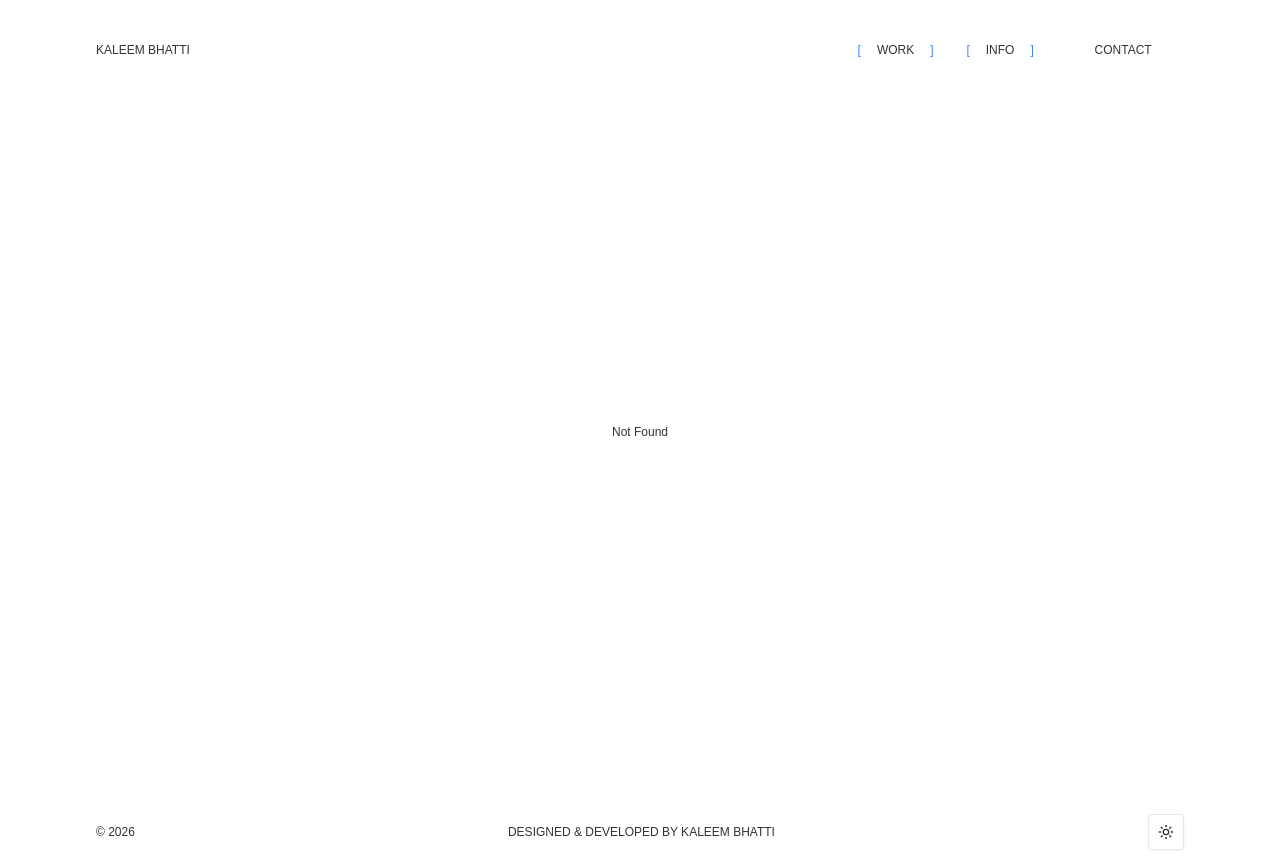
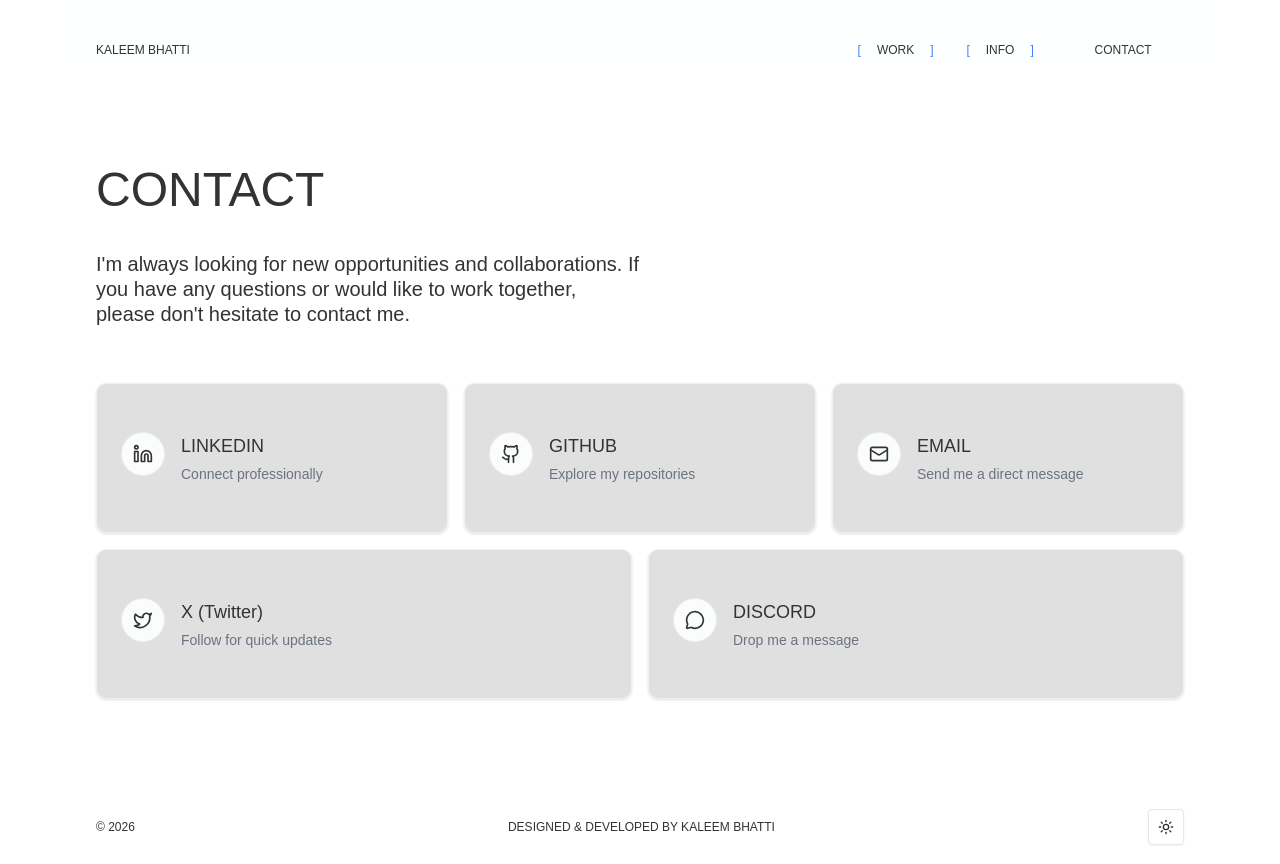
Before and after one commit to webdevkaleem/portfolio, a Next.js app: page /contact in a window 1280 px wide. Before the commit this address had no page. Built offline with nearby package versions, Linux system fonts and the light colour scheme; a web font is replaced by a local one.

Commit message:
feat: created a basic contact me page

```diff
--- /dev/null
+++ b/app/contact/page.tsx
@@ -0,0 +1,121 @@
+import {
+  Github,
+  Linkedin,
+  type LucideIcon,
+  Mail,
+  MessageCircle,
+  Twitter,
+} from "lucide-react";
+import Link from "next/link";
+import PageWrapper from "@/components/page-wrapper";
+import { Card, CardContent } from "@/components/ui/card";
+import { cn } from "@/lib/utils";
+
+export default function ContactPage() {
+  const contacts = [
+    {
+      content: "LINKEDIN",
+      href: "https://www.linkedin.com/in/webdevkaleem",
+      icon: Linkedin,
+      description: "Connect professionally",
+      className: "sm:col-span-3 lg:col-span-2",
+    },
+    {
+      content: "GITHUB",
+      href: "https://github.com/webdevkaleem",
+      icon: Github,
+      description: "Explore my repositories",
+      className: "sm:col-span-3 lg:col-span-2",
+    },
+    {
+      content: "EMAIL",
+      href: "mailto:webdevkaleem@gmail.com",
+      icon: Mail,
+      description: "Send me a direct message",
+      className: "sm:col-span-3 lg:col-span-2",
+    },
+    {
+      content: "X (Twitter)",
+      href: "https://x.com/webdevkaleem",
+      icon: Twitter,
+      description: "Follow for quick updates",
+      className: "sm:col-span-3 lg:col-span-3",
+    },
+    {
+      content: "DISCORD",
+      href: "https://discord.gg/cAa3dJmq",
+      icon: MessageCircle,
+      description: "Drop me a message",
+      className: "sm:col-span-3 lg:col-span-3",
+    },
+  ];
+
+  return (
+    <PageWrapper>
+      <section className="min-h-[calc(100vh-128px)] py-16 md:py-24">
+        <div className="mx-auto max-w-6xl">
+          <div className="flex flex-col gap-8 md:w-2/3 lg:w-1/2">
+            <h1 className="text-5xl leading-tight break-all">CONTACT</h1>
+            <p className="text-xl leading-tight">
+              I'm always looking for new opportunities and collaborations. If
+              you have any questions or would like to work together, please
+              don't hesitate to contact me.
+            </p>
+          </div>
+
+          <div className="relative mt-10 md:mt-14">
+            <div className="relative z-10 grid grid-cols-6 gap-4">
+              {contacts.map((contact) => (
+                <ContactCard
+                  key={contact.content}
+                  content={contact.content}
+                  href={contact.href}
+                  icon={contact.icon}
+                  description={contact.description}
+                  className={contact.className}
+                />
+              ))}
+            </div>
+          </div>
+        </div>
+      </section>
+    </PageWrapper>
+  );
+}
+
+function ContactCard({
+  content,
+  href,
+  icon: Icon,
+  description,
+  className,
+}: {
+  content: string;
+  href: string;
+  icon: LucideIcon;
+  description: string;
+  className?: string;
+}) {
+  return (
+    <Card
+      className={cn(
+        "col-span-full overflow-hidden border-muted/60 bg-foreground/15 dark:bg-foreground/10",
+        className,
+      )}
+    >
+      <Link href={href} target="_blank" rel="noreferrer">
+        <CardContent className="relative p-6">
+          <div className="relative z-10 flex items-start gap-4">
+            <div className="flex size-11 shrink-0 items-center justify-center rounded-full border border-border/70 bg-background/90">
+              <Icon className="size-5" />
+            </div>
+            <div className="space-y-1">
+              <h2 className="text-lg">{content}</h2>
+              <p className="text-sm text-muted-foreground">{description}</p>
+            </div>
+          </div>
+        </CardContent>
+      </Link>
+    </Card>
+  );
+}
--- a/app/info/page.tsx
+++ b/app/info/page.tsx
@@ -19,7 +19,7 @@ export default function InfoPage() {
 
         {/* Right Column - Scrollable Project Gallery */}
         <div className="flex-1">
-          <div className="min-h-96 h-full w-full bg-foreground/10"></div>
+          <div className="min-h-96 h-full w-full bg-foreground/15 dark:bg-foreground/10"></div>
         </div>
       </div>
     </PageWrapper>
--- /dev/null
+++ b/components/ui/card.tsx
@@ -0,0 +1,92 @@
+import * as React from "react"
+
+import { cn } from "@/lib/utils"
+
+function Card({ className, ...props }: React.ComponentProps<"div">) {
+  return (
+    <div
+      data-slot="card"
+      className={cn(
+        "bg-card text-card-foreground flex flex-col gap-6 rounded-xl border py-6 shadow-sm",
+        className
+      )}
+      {...props}
+    />
+  )
+}
+
+function CardHeader({ className, ...props }: React.ComponentProps<"div">) {
+  return (
+    <div
+      data-slot="card-header"
+      className={cn(
+        "@container/card-header grid auto-rows-min grid-rows-[auto_auto] items-start gap-2 px-6 has-data-[slot=card-action]:grid-cols-[1fr_auto] [.border-b]:pb-6",
+        className
+      )}
+      {...props}
+    />
+  )
+}
+
+function CardTitle({ className, ...props }: React.ComponentProps<"div">) {
+  return (
+    <div
+      data-slot="card-title"
+      className={cn("leading-none font-semibold", className)}
+      {...props}
+    />
+  )
+}
+
+function CardDescription({ className, ...props }: React.ComponentProps<"div">) {
+  return (
+    <div
+      data-slot="card-description"
+      className={cn("text-muted-foreground text-sm", className)}
+      {...props}
+    />
+  )
+}
+
+function CardAction({ className, ...props }: React.ComponentProps<"div">) {
+  return (
+    <div
+      data-slot="card-action"
+      className={cn(
+        "col-start-2 row-span-2 row-start-1 self-start justify-self-end",
+        className
+      )}
+      {...props}
+    />
+  )
+}
+
+function CardContent({ className, ...props }: React.ComponentProps<"div">) {
+  return (
+    <div
+      data-slot="card-content"
+      className={cn("px-6", className)}
+      {...props}
+    />
+  )
+}
+
+function CardFooter({ className, ...props }: React.ComponentProps<"div">) {
+  return (
+    <div
+      data-slot="card-footer"
+      className={cn("flex items-center px-6 [.border-t]:pt-6", className)}
+      {...props}
+    />
+  )
+}
+
+export {
+  Card,
+  CardHeader,
+  CardFooter,
+  CardTitle,
+  CardAction,
+  CardDescription,
+  CardContent,
+}
```
